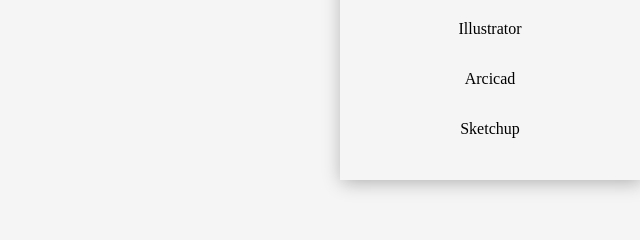
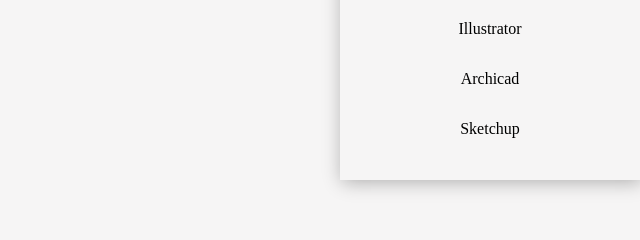
Before and after one commit to ChrisTh99/Arbiedskrav, a plain HTML site: page index.html in a window 1280 px wide. Shown: the part 1170-1410 px from the top of the page, 640-1280 px from the left. Drawn offline with Linux system fonts and the light colour scheme.

Commit message:
Add files via upload

```diff
--- a/index.html
+++ b/index.html
@@ -62,7 +62,7 @@
                 <p class="heading">_______</p>
 			<p class="details">Photoshop</p>
             <p class="details">Illustrator</p>
-            <p class="details">Arcicad</p>
+            <p class="details">Archicad</p>
             <p class="details">Sketchup</p>
 			</div>
 	</div>
```
